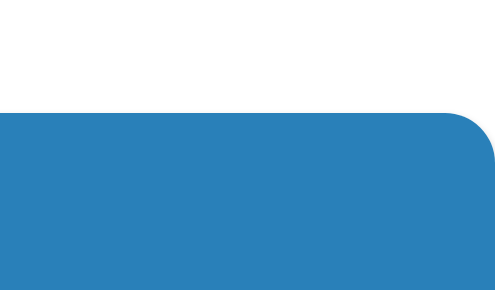
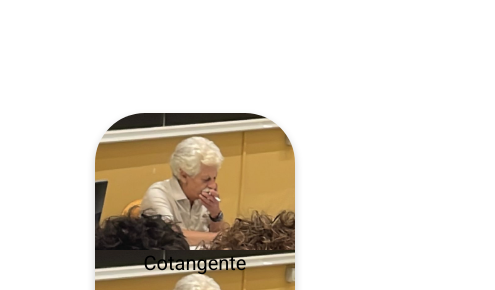
Before and after one commit to LilPessy/falshcard-grafici, a plain HTML site: page index.html in a window 390 px wide. Shown: the part 56-346 px from the top of the page, 495 px wide, since content can reach past the window. Drawn offline with Linux system fonts and the light colour scheme.

Commit message:
ancora piu carino
viterbo di sfondo non funziona benissimo su mobile

```diff
--- a/assets/script.js
+++ b/assets/script.js
@@ -1,12 +1,12 @@
 let grafici =[
     {
         id: 1,
-        nome: "coseno",
+        nome: "Coseno",
         img:"./assets/img/coseno.png",
     },
     {
         id: 2,
-        nome: "cotangente",
+        nome: "Cotangente",
         img:"./assets/img/cotangente.png",
     },
     {
@@ -56,22 +56,22 @@ let grafici =[
     },
     {
         id: 11,
-        nome: "seno",
+        nome: "Seno",
         img:"./assets/img/seno.png",
     },
     {
         id: 12,
-        nome: "tangente",
+        nome: "Tangente",
         img:"./assets/img/tangente.png",
     },
     {
         id: 13,
-        nome: "valore assoluto di -x",
+        nome: "Valore assoluto di -x",
         img:"./assets/img/valore assoluto di -x.png",
     },
     {
         id: 14,
-        nome: "valore assoluto di x",
+        nome: "Valore assoluto di x",
         img:"./assets/img/valore assoluto di x.png",
     },
 ];
@@ -94,7 +94,7 @@ next.addEventListener("click", function(){
     cardBack.innerHTML = '<img src="'+grafici[i].img+'">';
 });
 
-function fattoriale(n){
+/*function fattoriale(n){
     if(n>0){
         return n*fattoriale(n-1);
     }else{
@@ -102,4 +102,4 @@ function fattoriale(n){
     }
 }
 
-console.log(fattoriale(6));
+console.log(fattoriale(6));*/
--- a/assets/style.css
+++ b/assets/style.css
@@ -2,6 +2,7 @@
     margin: 0;
     padding: 0;
     box-sizing: border-box;
+    font-family: 'Roboto', sans-serif;
 }
 
 body{
@@ -53,7 +54,7 @@ body{
   }
 
   .flip-card-front {
-    background-color: #2980b9;
+    background: url("./img/viterbo.png");
     color: black;
     font-size: 30px;
     display: flex;
@@ -81,3 +82,34 @@ body{
     max-height: 400px;
     object-fit: contain;
 }
+
+
+@media (max-width:676px) {
+    .flip-card:active .flip-card-inner {
+        transform: rotateY(180deg);
+      }
+
+      .flip-card {
+        background-color: transparent;
+        width: 200px;
+        height: 300px;
+        perspective: 1000px;
+      }
+
+      .flip-card-back img{
+        max-width: 200px;
+        max-height: 300px;
+        object-fit: contain;
+    }
+
+    .flip-card-front {
+        background: url("./img/viterbo.png");
+        background-size: contain;
+        color: black;
+        font-size: 20px;
+        display: flex;
+        align-items: center;
+        justify-content: center;
+      }
+
+}
--- a/index.html
+++ b/index.html
@@ -5,6 +5,9 @@
     <meta name="viewport" content="width=device-width, initial-scale=1.0">
     <title>Miss Mondo</title>
     <link rel="stylesheet" href="assets/style.css">
+    <link rel="preconnect" href="https://fonts.googleapis.com">
+<link rel="preconnect" href="https://fonts.gstatic.com" crossorigin>
+<link href="https://fonts.googleapis.com/css2?family=Roboto&display=swap" rel="stylesheet">
 </head>
 <body>
     <section class="container">
```
Also changed, not shown: assets/img/viterbo.png (added), 2 other files.
